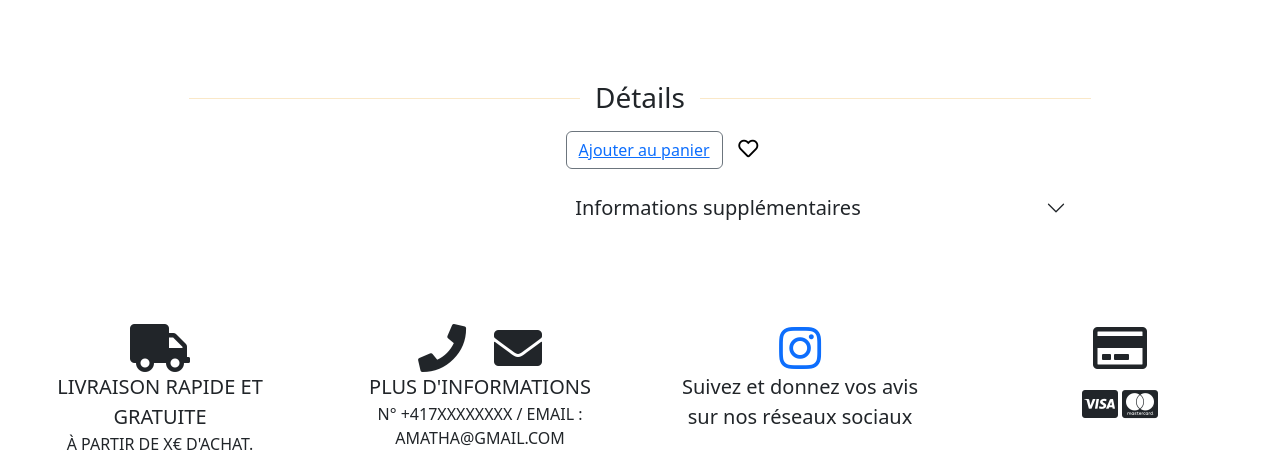
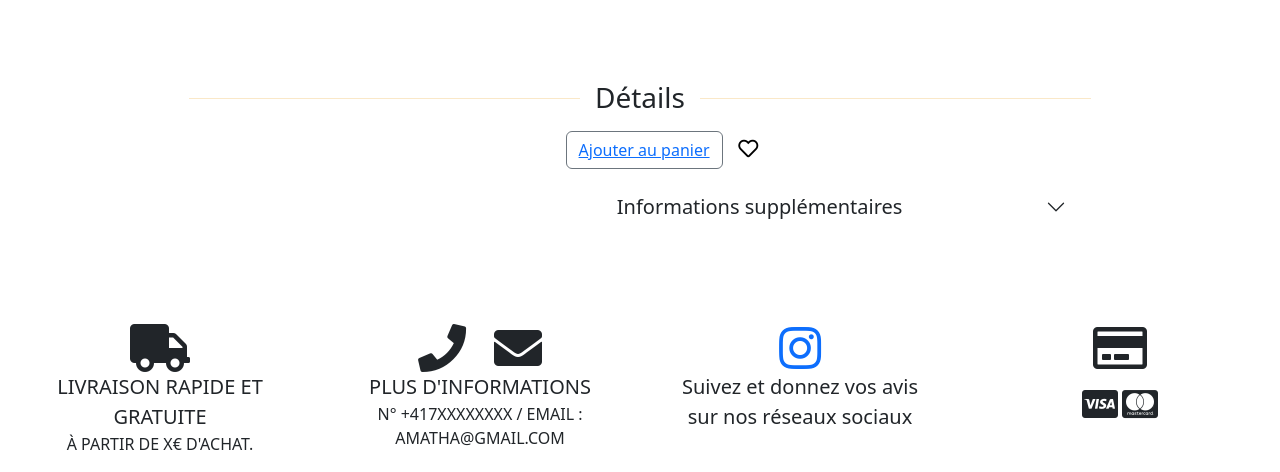
Before and after one commit to esig-ge/weba-2021-khloud95, a Django app: template shop/templates/shop/pages/detailsVet.html in a window 1280 px wide. Shown: the part 328-800 px from the top of the page. Run offline with Django 3.2, Linux system fonts and the light colour scheme; the template is opened without the code that fills it, so the values that code supplies are empty; some libraries are stand-ins or nearby versions.

Commit message:
edit CSS

```diff
--- a/shop/templates/shop/pages/detailsVet.html
+++ b/shop/templates/shop/pages/detailsVet.html
@@ -49,7 +49,7 @@
                     {% endif %}
                     {# Accordion pour plus d'information#}
                     <div class="accordion accordion-flush" id="accordionFlushExample">
-                        <div class="accordion-item" style="margin-left: -2%;">
+                        <div class="accordion-item" style="margin-left: 6%;">
                             <h2 class="accordion-header" id="flush-headingOne">
                                 <button style=" margin-top: 2%;" class="accordion-button collapsed fs-5"
                                         type="button" data-bs-toggle="collapse" data-bs-target="#flush-collapseOne"
```
